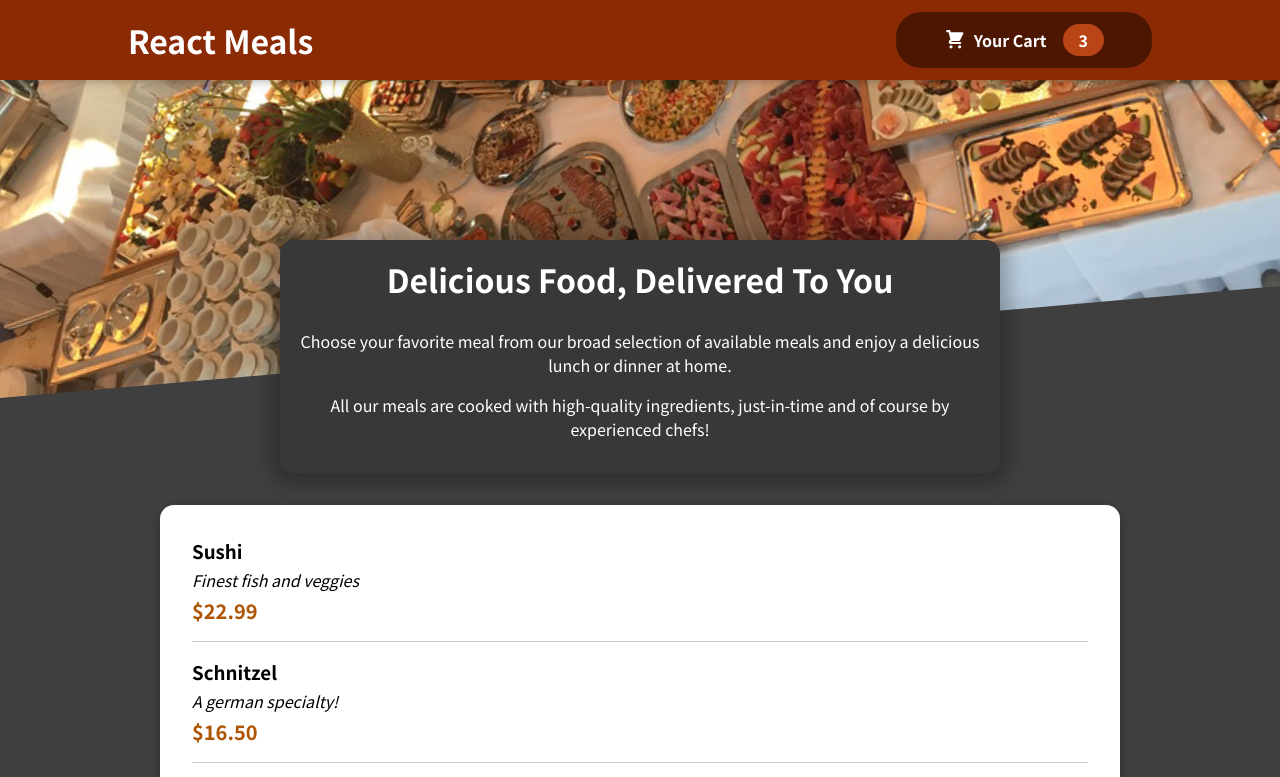
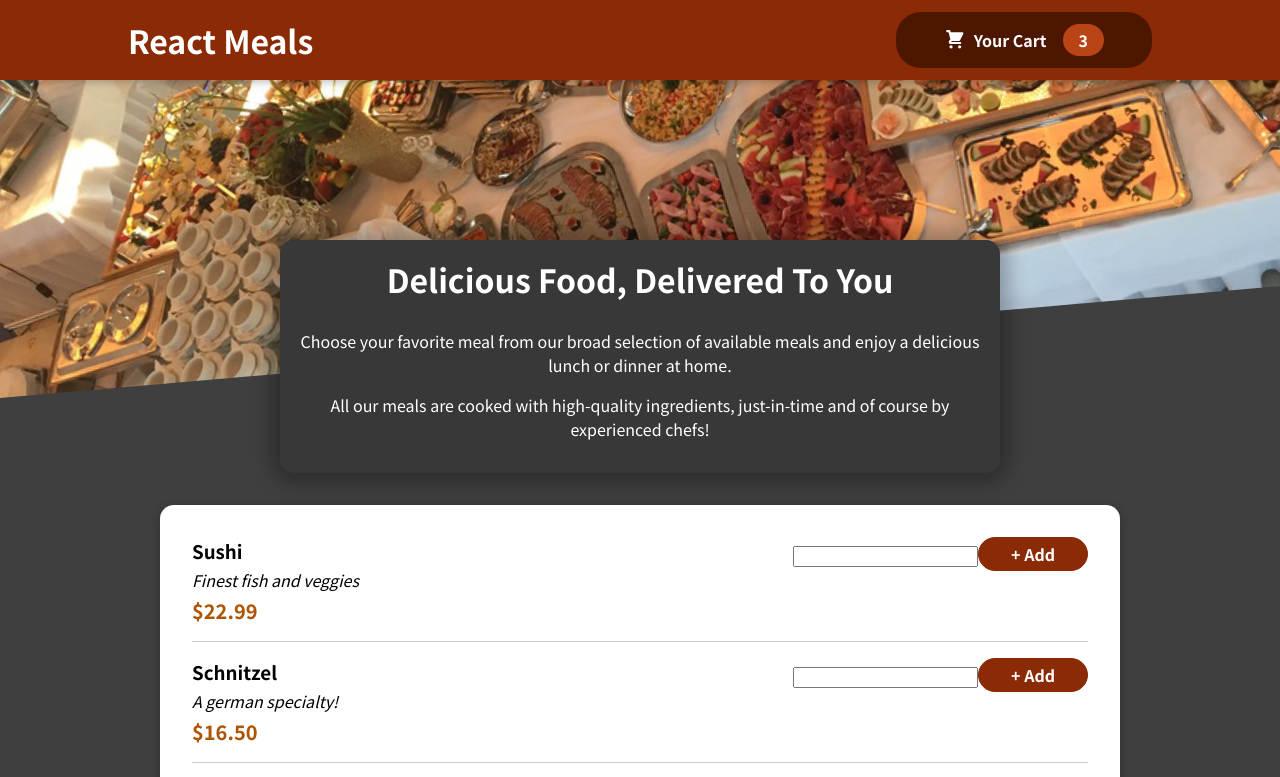
Before and after one commit to Famormino/food-traccker, a React (Vite) app: page / in a window 1280 px wide. Shown: the top 777 px of the page. Built offline with nearby package versions, Linux system fonts and the light colour scheme.

Commit message:
adding MealItemForm to MealItem

```diff
--- a/src/components/Meals/MealItem/MealItem.jsx
+++ b/src/components/Meals/MealItem/MealItem.jsx
@@ -1,4 +1,5 @@
 import classes from "./MealItem.module.css";
+import MealItemForm from "./MealItemForm";
 
 const MealItem = (props) => {
   const price = `$${props.price.toFixed(2)}`;
@@ -9,6 +10,9 @@ const MealItem = (props) => {
         <div className={classes.description}>{props.description}</div>
         <div className={classes.price}>{price}</div>
       </div>
+      <div>
+        <MealItemForm />
+      </div>
     </li>
   );
 };
--- a/src/components/Meals/MealItem/MealItemForm.jsx
+++ b/src/components/Meals/MealItem/MealItemForm.jsx
@@ -1,7 +1,10 @@
-import classes from "./MealItemform.module.css";
+import classes from "./MealItemForm.module.css";
 
 const MealItemForm = () => {
-  return <form></form>;
+  return <form className={classes.form}>
+      <input />
+      <button>+ Add</button>
+  </form>;
 };
 
 export default MealItemForm;
```
